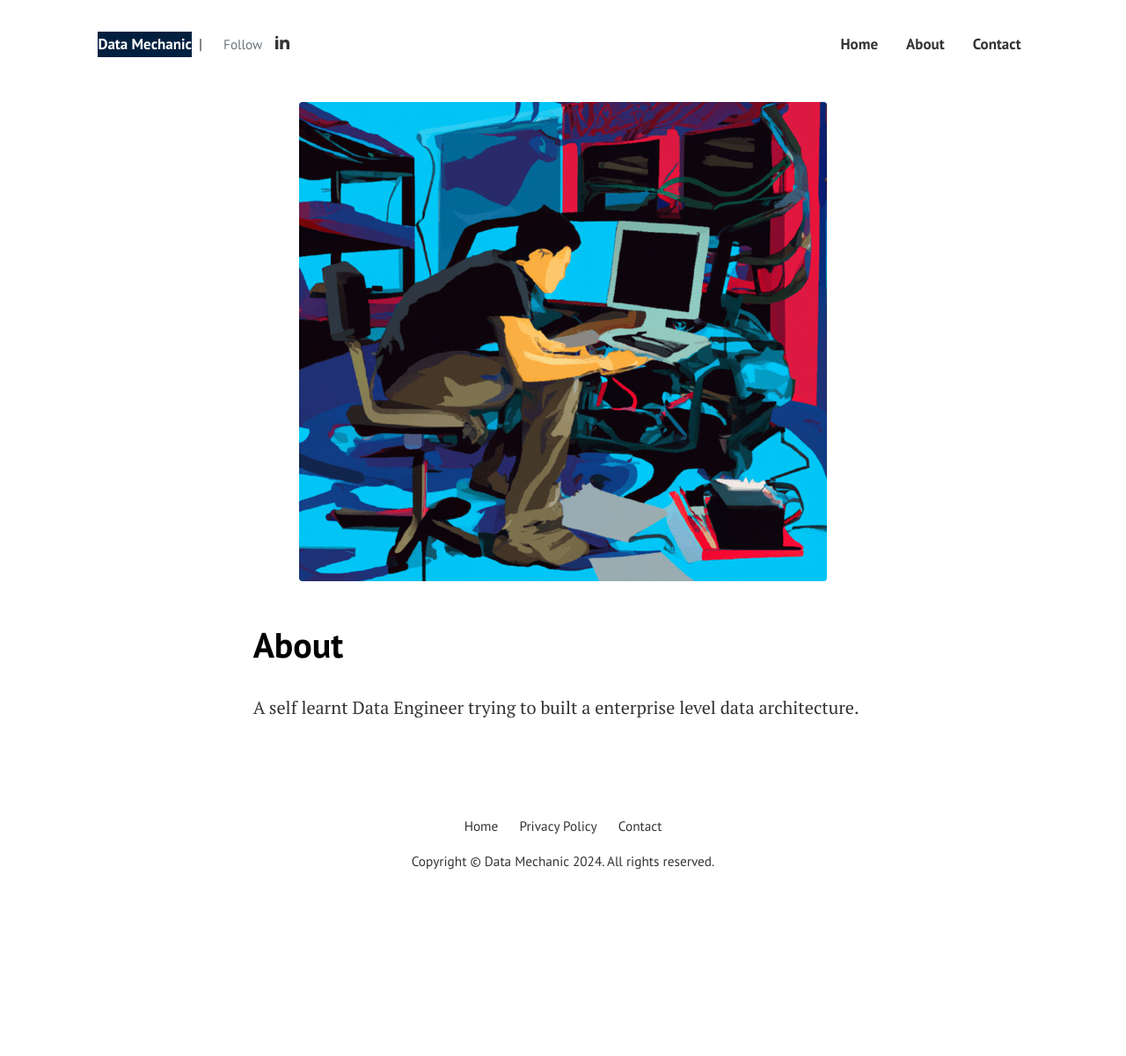
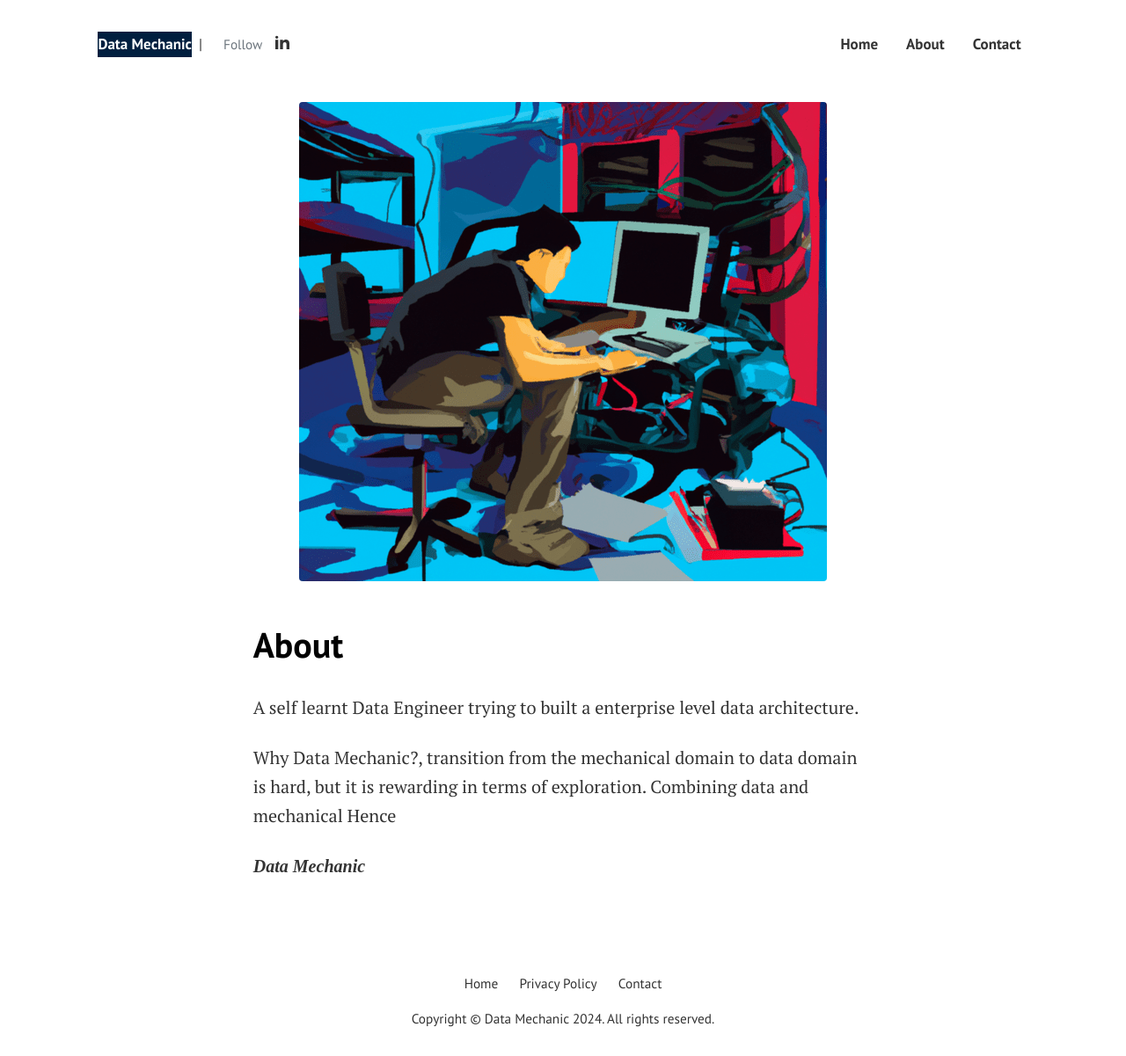
Before and after one commit to pradeap/dev-data-mechanic-website, a Jekyll site: the page built from pages/about.md, in a window 1280 px wide and 1201 px high. Shown: the whole window at 88% size. Built offline with Jekyll 4.4.1, drawn with Linux system fonts in a browser that asks for light colours.

Commit message:
Update about.md

```diff
--- a/pages/about.md
+++ b/pages/about.md
@@ -4,9 +4,20 @@ title: About
 permalink: "/about/"
 image: assets/images/about.png
 ---
-
+<style>
+    /* Apply the Pacifico font */
+    .catchy-text {
+        font-family: 'Pacifico', cursive;
+        font-style: italic;
+        font-weight: bold;
+    }
+</style>
 
 A self learnt Data Engineer trying to built a enterprise level data architecture.
+
+Why Data Mechanic?, transition from the mechanical domain to data domain is hard, but it is rewarding in terms of exploration. Combining data and mechanical Hence
+
+<span class="catchy-text">Data Mechanic</span>
 
 <!-- Self learning Data Engineering is hard when you want to move from different domain, especially from non - computer science background. As a person from Mechanical Engineering background I went through the process of learning(Still learning) the jargons of Data Engineering.
 
```
